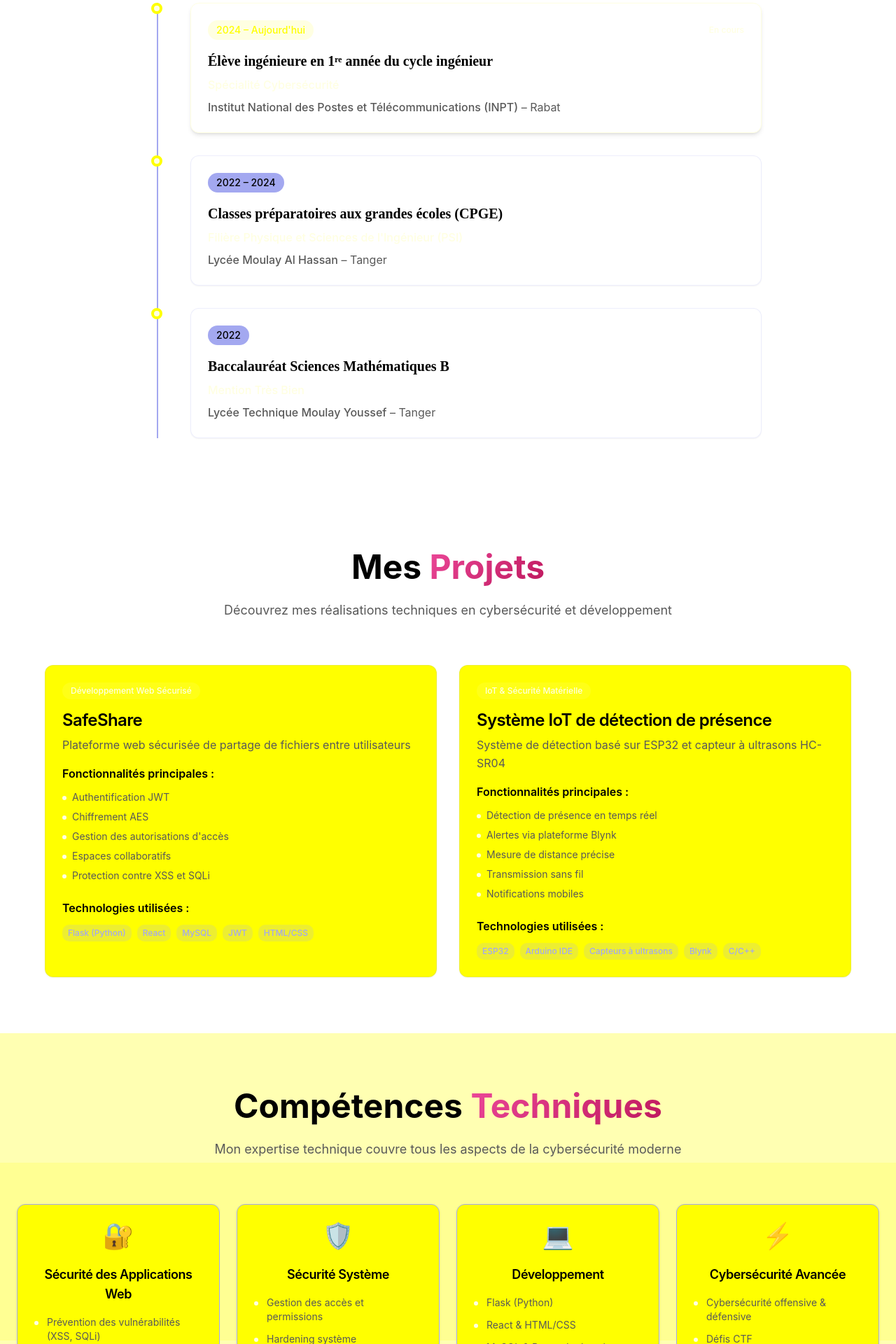
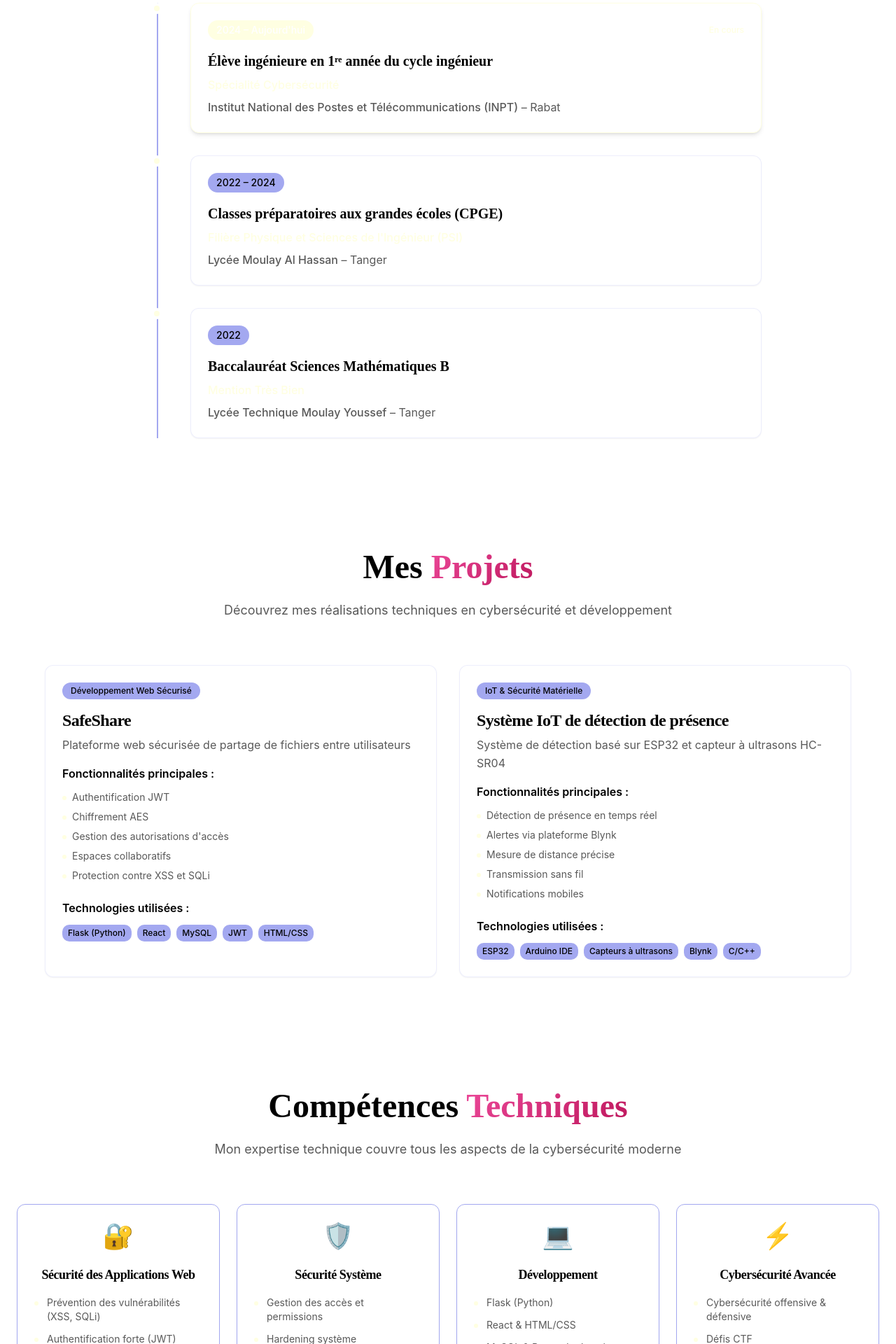
Before and after one commit to miiiims/meriame-cyber-showcase, a React (Vite) app: page / in a window 1280 px wide. Shown: the part 880-2800 px from the top of the page at 70% size. Built offline with nearby package versions, Linux system fonts and the light colour scheme.

Commit message:
Refactor: Apply theme to all sections
Apply the light pink, black, and white theme consistently throughout the entire project, including project cards, skill sections, activities, contact, and footer.

```diff
--- a/src/components/Activities.tsx
+++ b/src/components/Activities.tsx
@@ -28,10 +28,10 @@ const Activities = () => {
   ];
 
   return (
-    <section id="activites" className="py-20">
+    <section id="activites" className="py-20 bg-white">
       <div className="container mx-auto px-6">
         <div className="text-center mb-16">
-          <h2 className="text-4xl lg:text-5xl font-heading font-bold mb-6">
+          <h2 className="text-4xl lg:text-5xl font-elegant font-bold mb-6">
             Activités <span className="text-gradient">Parascolaires</span>
           </h2>
           <p className="text-lg text-muted-foreground max-w-2xl mx-auto">
@@ -42,12 +42,12 @@ const Activities = () => {
         <div className="max-w-6xl mx-auto">
           <div className="grid lg:grid-cols-2 gap-8 mb-12">
             {activities.map((activity, index) => (
-              <Card key={index} className="hover:shadow-lg transition-all duration-300 animate-fade-in" style={{ animationDelay: `${index * 0.2}s` }}>
+              <Card key={index} className="hover:shadow-lg transition-all duration-300 animate-fade-in bg-white" style={{ animationDelay: `${index * 0.2}s` }}>
                 <CardHeader>
                   <div className="flex items-center gap-4 mb-2">
                     <span className="text-3xl">{activity.icon}</span>
                     <div>
-                      <CardTitle className="text-xl font-heading">{activity.title}</CardTitle>
+                      <CardTitle className="text-xl font-elegant">{activity.title}</CardTitle>
                       <p className="text-accent font-medium">{activity.organization}</p>
                     </div>
                   </div>
@@ -61,7 +61,7 @@ const Activities = () => {
                     {activity.skills.map((skill, skillIndex) => (
                       <span
                         key={skillIndex}
-                        className="text-xs bg-primary/20 text-primary px-2 py-1 rounded-md font-medium"
+                        className="text-xs bg-primary text-black px-2 py-1 rounded-md font-medium"
                       >
                         {skill}
                       </span>
@@ -72,9 +72,9 @@ const Activities = () => {
             ))}
           </div>
 
-          <Card className="animate-fade-in" style={{ animationDelay: '0.4s' }}>
+          <Card className="animate-fade-in bg-white" style={{ animationDelay: '0.4s' }}>
             <CardHeader>
-              <CardTitle className="text-2xl font-heading flex items-center gap-3">
+              <CardTitle className="text-2xl font-elegant flex items-center gap-3">
                 <span>🎯</span>
                 Centres d'intérêt
               </CardTitle>
@@ -84,10 +84,10 @@ const Activities = () => {
                 {interests.map((interest, index) => (
                   <div
                     key={index}
-                    className="flex items-center gap-3 p-3 bg-secondary/50 rounded-lg"
+                    className="flex items-center gap-3 p-3 bg-primary rounded-lg"
                   >
                     <span className="w-2 h-2 bg-accent rounded-full flex-shrink-0"></span>
-                    <span className="text-sm font-medium">{interest}</span>
+                    <span className="text-sm font-medium text-black">{interest}</span>
                   </div>
                 ))}
               </div>
--- a/src/components/Education.tsx
+++ b/src/components/Education.tsx
@@ -51,12 +51,12 @@ const Education = () => {
               {educationData.map((item, index) => (
                 <div key={index} className="relative animate-fade-in" style={{ animationDelay: `${index * 0.2}s` }}>
                   {/* Timeline dot */}
-                  <div className="absolute left-6 w-4 h-4 bg-accent rounded-full border-4 border-background hidden md:block"></div>
+                  <div className="absolute left-6 w-4 h-4 bg-accent rounded-full border-4 border-white hidden md:block"></div>
 
                   <Card className={`ml-0 md:ml-20 transition-all duration-300 hover:shadow-lg bg-white border-primary/20 ${item.current ? 'border-accent shadow-md' : ''}`}>
                     <CardContent className="p-6">
                       <div className="flex flex-col sm:flex-row sm:items-center sm:justify-between mb-4">
-                        <span className={`text-sm font-medium px-3 py-1 rounded-full font-body ${item.current ? 'bg-accent text-accent-foreground' : 'bg-primary text-primary-foreground'}`}>
+                        <span className={`text-sm font-medium px-3 py-1 rounded-full font-body ${item.current ? 'bg-accent text-white' : 'bg-primary text-black'}`}>
                           {item.period}
                         </span>
                         {item.current && (
--- a/src/components/Projects.tsx
+++ b/src/components/Projects.tsx
@@ -33,10 +33,10 @@ const Projects = () => {
   ];
 
   return (
-    <section id="projets" className="py-20">
+    <section id="projets" className="py-20 bg-white">
       <div className="container mx-auto px-6">
         <div className="text-center mb-16">
-          <h2 className="text-4xl lg:text-5xl font-heading font-bold mb-6">
+          <h2 className="text-4xl lg:text-5xl font-elegant font-bold mb-6">
             Mes <span className="text-gradient">Projets</span>
           </h2>
           <p className="text-lg text-muted-foreground max-w-2xl mx-auto">
@@ -46,14 +46,14 @@ const Projects = () => {
 
         <div className="grid lg:grid-cols-2 gap-8 max-w-6xl mx-auto">
           {projects.map((project, index) => (
-            <Card key={index} className="group hover:shadow-xl transition-all duration-300 animate-fade-in border-primary/20" style={{ animationDelay: `${index * 0.2}s` }}>
+            <Card key={index} className="group hover:shadow-xl transition-all duration-300 animate-fade-in border-primary/20 bg-white" style={{ animationDelay: `${index * 0.2}s` }}>
               <CardHeader className="pb-4">
                 <div className="flex items-center justify-between mb-2">
-                  <span className="text-xs font-medium text-accent bg-accent/10 px-3 py-1 rounded-full">
+                  <span className="text-xs font-medium text-black bg-primary px-3 py-1 rounded-full">
                     {project.category}
                   </span>
                 </div>
-                <CardTitle className="text-2xl font-heading group-hover:text-accent transition-colors">
+                <CardTitle className="text-2xl font-elegant group-hover:text-accent transition-colors">
                   {project.title}
                 </CardTitle>
                 <p className="text-muted-foreground leading-relaxed">
@@ -80,7 +80,7 @@ const Projects = () => {
                     {project.technologies.map((tech, techIndex) => (
                       <span
                         key={techIndex}
-                        className="text-xs bg-primary/20 text-primary px-2 py-1 rounded-md font-medium"
+                        className="text-xs bg-primary text-black px-2 py-1 rounded-md font-medium"
                       >
                         {tech}
                       </span>
--- a/src/components/Skills.tsx
+++ b/src/components/Skills.tsx
@@ -47,10 +47,10 @@ const Skills = () => {
   ];
 
   return (
-    <section id="competences" className="py-20 bg-secondary/30">
+    <section id="competences" className="py-20 bg-white">
       <div className="container mx-auto px-6">
         <div className="text-center mb-16">
-          <h2 className="text-4xl lg:text-5xl font-heading font-bold mb-6">
+          <h2 className="text-4xl lg:text-5xl font-elegant font-bold mb-6">
             Compétences <span className="text-gradient">Techniques</span>
           </h2>
           <p className="text-lg text-muted-foreground max-w-2xl mx-auto">
@@ -62,12 +62,12 @@ const Skills = () => {
           {skillCategories.map((category, index) => (
             <Card
               key={index}
-              className="group hover:shadow-lg transition-all duration-300 animate-fade-in hover:border-accent/50"
+              className="group hover:shadow-lg transition-all duration-300 animate-fade-in hover:border-accent/50 bg-white"
               style={{ animationDelay: `${index * 0.1}s` }}
             >
               <CardHeader className="text-center pb-4">
                 <div className="text-4xl mb-4">{category.icon}</div>
-                <CardTitle className="text-lg font-heading group-hover:text-accent transition-colors">
+                <CardTitle className="text-lg font-elegant group-hover:text-accent transition-colors">
                   {category.title}
                 </CardTitle>
               </CardHeader>
```
Also changed, not shown: src/components/Contact.tsx (+12 -12 lines).
